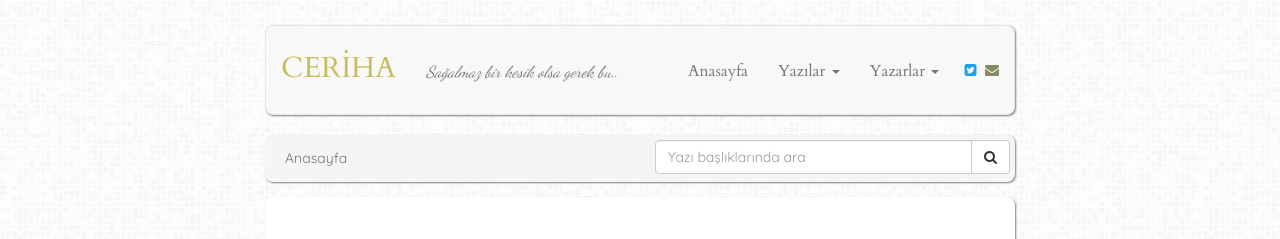
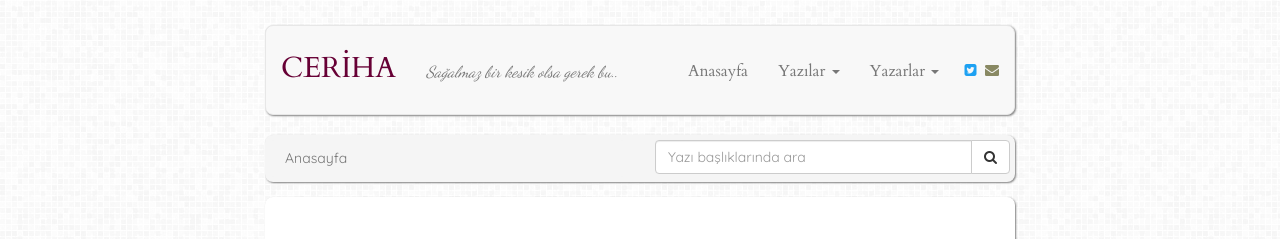
Before and after one commit to muhammedaydogdu/muhammedaydogdu.github.io, a Jekyll site: the page built from index.html, in a window 1280 px wide. Shown: the top 239 px of the page. Built offline with Jekyll 4.4.1, drawn with Linux system fonts in a browser that asks for light colours; some web fonts are replaced; the list of posts is cut into pages by our own code.

Commit message:
Update style.css

```diff
--- a/css/style.css
+++ b/css/style.css
@@ -45,7 +45,7 @@ h2 {
 }
 
 .navbar .navbar-brand {
-  color: #c9be5e;
+  color: #670035;
   margin-top: 2px;
   font-size: 29px;
 }
```
